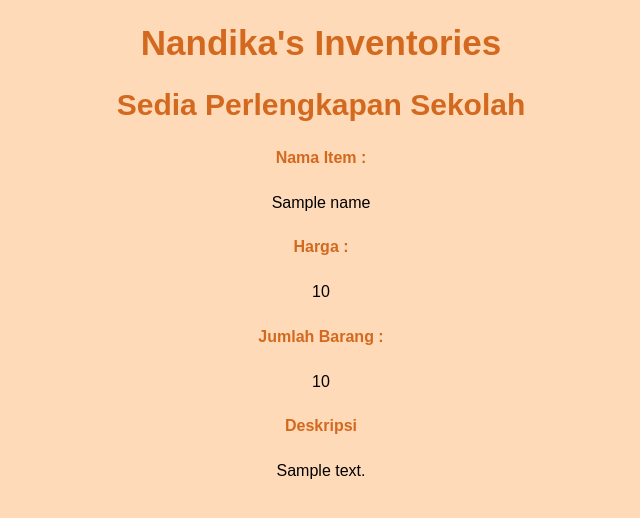
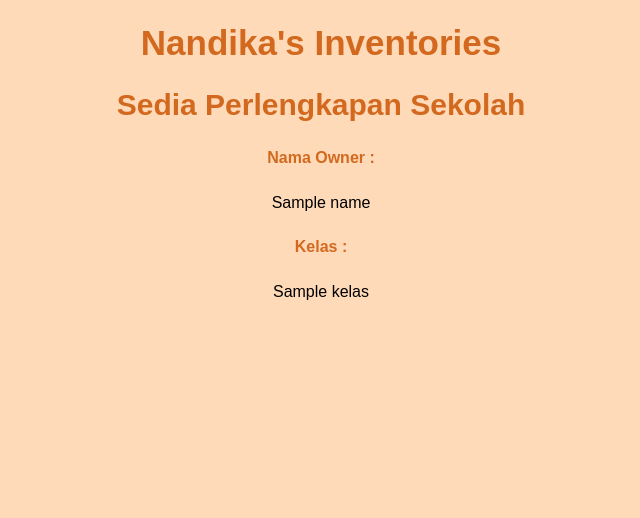
Before and after one commit to nandikarafi/nandika_inventory, a Django app: template main/templates/main.html in a window 1280 px wide. Shown: the top 518 px of the page, without its empty margins (319-959 px from the left). Run offline with Django 4.2, Linux system fonts and the light colour scheme; the template is opened without the code that fills it: most values are stand-ins (such as "Sample title", 1, 10 or a date in 2020); parts of the project's set-up code (start-up, migrations or seed data) failed here and were passed over.

Commit message:
ulai mengerjakan tugas3

```diff
--- a/main/templates/main.html
+++ b/main/templates/main.html
@@ -51,15 +51,10 @@ color: black;
 <div class="center-text">
   <h1 id="text"><b>Nandika's Inventories</b></h1>
   <h2 id="text">Sedia Perlengkapan Sekolah</h2>
-  <h5 id="text">Nama Item : </h5>
+  <h5 id="text">Nama Owner : </h5>
   <p id="text">{{ name }}</p>
-  <h5 id="text">Harga : </h5>
-  <p id="text">{{ harga }}</p>
-  <h5 id="text">Jumlah Barang : </h5>
-  <p id="text">{{ amount }}</p>
-  <h5 id="text">Deskripsi </h5>
-  <p id="text">
-    {{ description }}
+  <h5 id="text">Kelas : </h5>
+  <p id="text">{{ kelas }}</p>
   </p>
 
 </div>
--- a/main/views.py
+++ b/main/views.py
@@ -4,10 +4,8 @@ from django.shortcuts import render
 # Create your views here.
 def show_main(request):
     context = {
-        'name': 'Tas Sekolah',
-        'harga': 'Rp. 50.000',
-        'description': 'Tas merupakan jenis ransel yang diproduksi di Indonesia\nTas memiliki banyak varian warna\nTerdapat bonus berupa jas hujan sebagai pelindung tas dari hujan ',
-        'amount': 25,
+        'name': 'Nandika Rafi Atallah',
+        'kelas': 'PBP C',
     }
 
     return render(request, "main.html", context)
```
